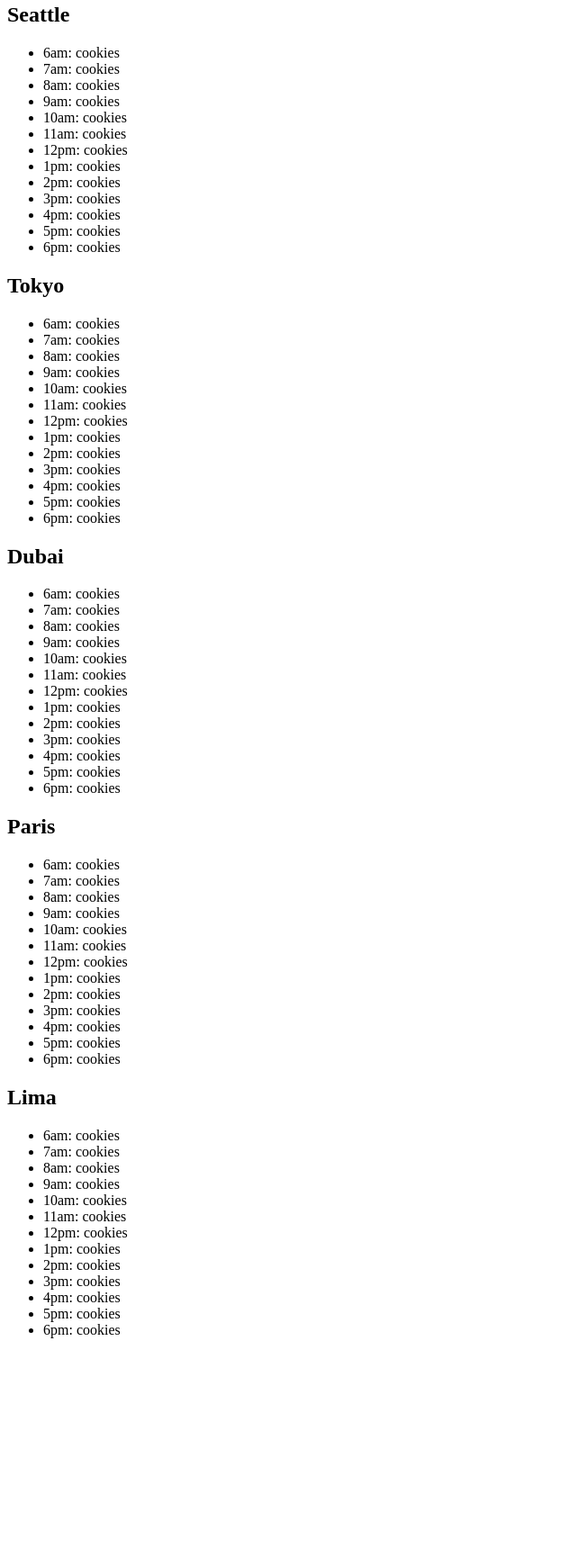
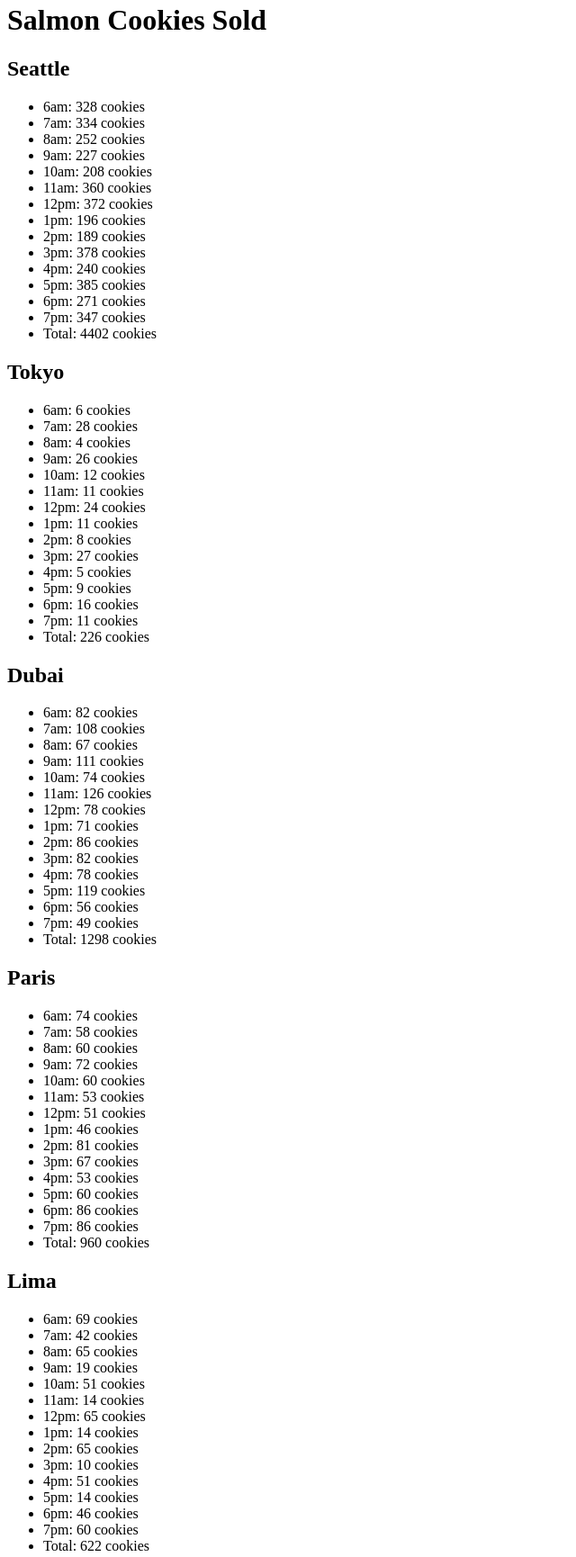
Before and after one commit to AnvayB/Salmon-Cookies, a plain HTML site: page sales.html in a window 1280 px wide. Shown: the part 17-1747 px from the top of the page at 90% size, without its empty margins (0-640 px from the left). Before the commit the page ends 1520 px from the top, so only its background shows below. Drawn offline with Linux system fonts and the light colour scheme.

Commit message:
completed basic Sales hourly per location

```diff
--- a/js/app.js
+++ b/js/app.js
@@ -1,61 +1,210 @@
-'use strict'
+'use strict';
 
-const Seattle = {
+var hours = ['6am', '7am', '8am', '9am', '10am', '11am', '12pm', '1pm', '2pm', '3pm', '4pm', '5pm', '6pm', '7pm', '8pm'];
+
+//Seattle
+const seattle = {
   minCust: 23,
   maxCust: 65,
-  avgCookieSale: 6.3,
-  custPerHour: function() {
-    return Math.float(Math.random)* 100;
+  avgCookiesSale: 6.3,
+  id: 'seattle',
+  cookiesPerHour: [],
+
+  totalCookies: 0,
+  custPerHour: function (min, max) {
+    return Math.floor(Math.random() * (max - min)) + min;
   },
-  cookiesPurchased: avgCookieSale * custPerHour(),
+};
 
-  cookies: [],
-  cookieHr: function() {
+for(var i = 0; i < hours.length; i++) {
+  seattle.cookiesPerHour.push(Math.ceil(seattle.custPerHour(seattle.minCust, seattle.maxCust)*seattle.avgCookiesSale));
+}
 
+seattle.dailyTotal = function(){
+  for(var i = 0; i < this.cookiesPerHour.length; i++){
+    seattle.totalCookies += this.cookiesPerHour[i];
+  }
+};
+
+seattle.render= function(){
+  var referenceUl = document.getElementById(this.id);
+  for(var i = 0; i < this.cookiesPerHour.length; i++){
+
+    var liElement = document.createElement('li');
+
+    liElement.textContent = `${hours[i]}: ${this.cookiesPerHour[i]} cookies`;
+
+    referenceUl.append(liElement);
+  }
+  liElement.textContent = `Total: ${seattle.totalCookies} cookies`;
+  referenceUl.append(liElement);
+};
+
+seattle.dailyTotal();
+seattle.render();
+
+//Tokyo
+const tokyo = {
+  minCustomers: 3,
+  maxCustomer: 24,
+  avgCookiesSold: 1.2,
+  id: 'tokyo',
+  cookiesPerHour:[],
+
+  totalCookies: 0,
+  hourlyCustomer: function (min, max) {
+    return Math.floor(Math.random() * (max - min)) + min;
   },
+};
+
+for(var i = 0; i < hours.length; i++) {
+  tokyo.cookiesPerHour.push(Math.ceil(tokyo.hourlyCustomer(tokyo.minCustomers,tokyo.maxCustomer)*tokyo.avgCookiesSold));
+}
+
+tokyo.dailyTotal = function(){
+  for(var i = 0; i < this.cookiesPerHour.length; i++){
+    tokyo.totalCookies += this.cookiesPerHour[i];
+  }
+};
+
+tokyo.render= function(){
+  var referenceUl = document.getElementById(this.id);
+  for(var i = 0; i < this.cookiesPerHour.length; i++){
+
+    var liElement = document.createElement('li');
+
+    liElement.textContent = `${hours[i]}: ${this.cookiesPerHour[i]} cookies`;
+
+    referenceUl.append(liElement);
+  }
+  liElement.textContent = `Total: ${tokyo.totalCookies} cookies`;
+  referenceUl.append(liElement);
+};
+
+tokyo.dailyTotal();
+tokyo.render();
+
+//Dubai
+const dubai = {
+  minCustomers: 11,
+  maxCustomer: 38,
+  avgCookiesSold: 3.7,
+  id: 'dubai',
+  cookiesPerHour:[],
+
+  totalCookies: 0,
+  hourlyCustomer: function (min, max) {
+    return Math.floor(Math.random() * (max - min)) + min;
+  },
+};
+
+for(var i = 0; i < hours.length; i++) {
+  dubai.cookiesPerHour.push(Math.ceil(dubai.hourlyCustomer(dubai.minCustomers,dubai.maxCustomer)*dubai.avgCookiesSold));
+}
+
+dubai.dailyTotal = function(){
+  for(var i = 0; i < this.cookiesPerHour.length; i++){
+    dubai.totalCookies += this.cookiesPerHour[i];
+  }
+};
+
+dubai.render= function(){
+  var referenceUl = document.getElementById(this.id);
+  for(var i = 0; i < this.cookiesPerHour.length; i++){
+
+    var liElement = document.createElement('li');
+
+    liElement.textContent = `${hours[i]}: ${this.cookiesPerHour[i]} cookies`;
+
+    referenceUl.append(liElement);
+  }
+  liElement.textContent = `Total: ${dubai.totalCookies} cookies`;
+  referenceUl.append(liElement);
+};
+
+dubai.dailyTotal();
+dubai.render();
 
 
+//Paris
+const paris = {
+  minCustomers: 20,
+  maxCustomer: 38,
+  avgCookiesSold: 2.3,
+  id: 'paris',
+  cookiesPerHour:[],
+
+  totalCookies: 0,
+  hourlyCustomer: function (min, max) {
+    return Math.floor(Math.random() * (max - min)) + min;
+  },
+};
+
+for(var i= 0; i < hours.length; i++) {
+  paris.cookiesPerHour.push(Math.ceil(paris.hourlyCustomer(paris.minCustomers,paris.maxCustomer)*paris.avgCookiesSold));
 }
 
-const Tokyo = {
-  minCust: 3,
-  maxCust: 24,
-  avgCookieSale: 1.2,
-  custPerHour: function() {
-    return Math.float(Math.random)* 100;
+paris.dailyTotal = function(){
+  for(var i = 0; i < this.cookiesPerHour.length; i++){
+    paris.totalCookies += this.cookiesPerHour[i];
+  }
+};
+
+paris.render= function(){
+  var referenceUl = document.getElementById(this.id);
+  for(var i = 0; i < this.cookiesPerHour.length; i++){
+
+    var liElement = document.createElement('li');
+
+    liElement.textContent = `${hours[i]}: ${this.cookiesPerHour[i]} cookies`;
+
+    referenceUl.append(liElement);
+  }
+  liElement.textContent = `Total: ${paris.totalCookies} cookies`;
+  referenceUl.append(liElement);
+};
+
+paris.dailyTotal();
+paris.render();
+
+
+//Lima
+const lima = {
+  minCustomers: 2,
+  maxCustomer: 16,
+  avgCookiesSold: 4.6,
+  id: 'lima',
+  cookiesPerHour:[],
+
+  totalCookies: 0,
+  hourlyCustomer: function (min, max) {
+    return Math.floor(Math.random() * (max - min)) + min;
   },
-  cookiesPurchased: avgCookieSale * custPerHour(),
+};
 
+for(var i = 0; i < hours.length; i++) {
+  lima.cookiesPerHour.push(Math.ceil(lima.hourlyCustomer(lima.minCustomers,lima.maxCustomer)*lima.avgCookiesSold));
 }
 
-const Dubai = {
-  minCust: 11,
-  maxCust: 38,
-  avgCookieSale: 3.7,
-  custPerHour: function() {
-    return Math.float(Math.random)* 100;
-  },
-  cookiesPurchased: avgCookieSale * custPerHour(),
-}
+lima.dailyTotal = function(){
+  for(var i = 0; i < this.cookiesPerHour.length; i++){
+    lima.totalCookies += this.cookiesPerHour[i];
+  }
+};
 
-const Paris = {
-  minCust: 20,
-  maxCust: 38,
-  avgCookieSale: 2.3,
-  custPerHour: function() {
-    return Math.float(Math.random)* 100;
-  },
-  cookiesPurchased: avgCookieSale * custPerHour(),
+lima.render= function(){
+  var referenceUl = document.getElementById(this.id);
+  for(var i = 0; i < this.cookiesPerHour.length; i++){
 
-}
+    var liElement = document.createElement('li');
 
-const Lima = {
-  minCust: 2,
-  maxCust: 16,
-  avgCookieSale: 4.6,
-  custPerHour: function() {
-    return Math.float(Math.random)* 100;
-  },
-  cookiesPurchased: avgCookieSale * custPerHour(),
+    liElement.textContent = `${hours[i]}: ${this.cookiesPerHour[i]} cookies`;
 
-}
+    referenceUl.append(liElement);
+  }
+  liElement.textContent = `Total: ${lima.totalCookies} cookies`;
+  referenceUl.append(liElement);
+};
+
+lima.dailyTotal();
+lima.render();
--- a/sales.html
+++ b/sales.html
@@ -1,93 +1,20 @@
 <!DOCTYPE html>
-<html lang="en">
+<html>
   <head>
-  <meta charset="UTF-8">
-  <meta http-equiv="X-UA-Compatible" content="IE=edge">
-  <meta name="viewport" content="width=device-width, initial-scale=1.0">
     <title>Sales Data</title>
   </head>
   <body>
+    <h1>Salmon Cookies Sold</h1>
     <h2>Seattle</h2>
-  <ul>
-    <li>6am:  cookies</li>
-    <li>7am:  cookies</li>
-    <li>8am:  cookies</li>
-    <li>9am:  cookies</li>
-    <li>10am:  cookies</li>
-    <li>11am:  cookies</li>
-    <li>12pm:  cookies</li>
-    <li>1pm:  cookies</li>
-    <li>2pm:  cookies</li>
-    <li>3pm:  cookies</li>
-    <li>4pm:  cookies</li>
-    <li>5pm:  cookies</li>
-    <li>6pm:  cookies</li>
-  </ul>
+    <ul id = "seattle"></ul>
     <h2>Tokyo</h2>
-  <ul>
-    <li>6am:  cookies</li>
-    <li>7am:  cookies</li>
-    <li>8am:  cookies</li>
-    <li>9am:  cookies</li>
-    <li>10am:  cookies</li>
-    <li>11am:  cookies</li>
-    <li>12pm:  cookies</li>
-    <li>1pm:  cookies</li>
-    <li>2pm:  cookies</li>
-    <li>3pm:  cookies</li>
-    <li>4pm:  cookies</li>
-    <li>5pm:  cookies</li>
-    <li>6pm:  cookies</li>
-  </ul>
+    <ul id = "tokyo"></ul>
     <h2>Dubai</h2>
-  <ul>
-    <li>6am:  cookies</li>
-    <li>7am:  cookies</li>
-    <li>8am:  cookies</li>
-    <li>9am:  cookies</li>
-    <li>10am:  cookies</li>
-    <li>11am:  cookies</li>
-    <li>12pm:  cookies</li>
-    <li>1pm:  cookies</li>
-    <li>2pm:  cookies</li>
-    <li>3pm:  cookies</li>
-    <li>4pm:  cookies</li>
-    <li>5pm:  cookies</li>
-    <li>6pm:  cookies</li>
-  </ul>
+    <ul id = 'dubai'></ul>
     <h2>Paris</h2>
-  <ul>
-    <li>6am:  cookies</li>
-    <li>7am:  cookies</li>
-    <li>8am:  cookies</li>
-    <li>9am:  cookies</li>
-    <li>10am:  cookies</li>
-    <li>11am:  cookies</li>
-    <li>12pm:  cookies</li>
-    <li>1pm:  cookies</li>
-    <li>2pm:  cookies</li>
-    <li>3pm:  cookies</li>
-    <li>4pm:  cookies</li>
-    <li>5pm:  cookies</li>
-    <li>6pm:  cookies</li>
-  </ul>
+    <ul id = "paris"></ul>
     <h2>Lima</h2>
-  <ul>
-    <li>6am:  cookies</li>
-    <li>7am:  cookies</li>
-    <li>8am:  cookies</li>
-    <li>9am:  cookies</li>
-    <li>10am:  cookies</li>
-    <li>11am:  cookies</li>
-    <li>12pm:  cookies</li>
-    <li>1pm:  cookies</li>
-    <li>2pm:  cookies</li>
-    <li>3pm:  cookies</li>
-    <li>4pm:  cookies</li>
-    <li>5pm:  cookies</li>
-    <li>6pm:  cookies</li>
-  </ul>
-
-  <script>"js/app.js"</script>
+    <ul id = "lima"></ul>
+    <script src = "js/app.js"></script>
   </body>
 </html>
```
Lines whose indentation alone changed are shown as unchanged.
